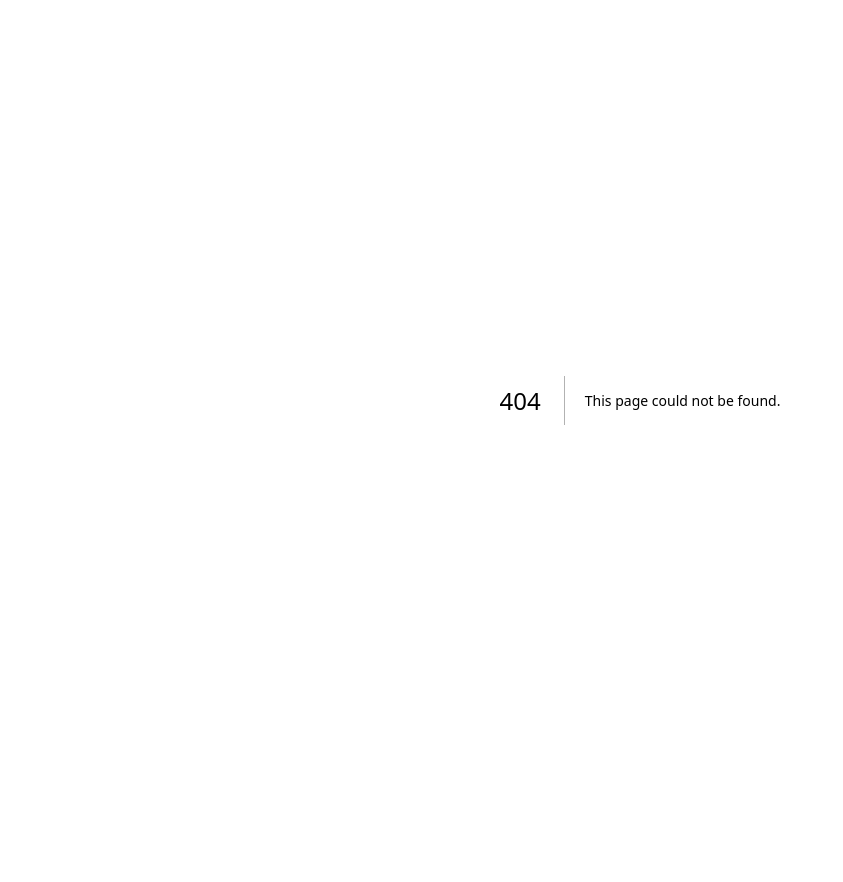
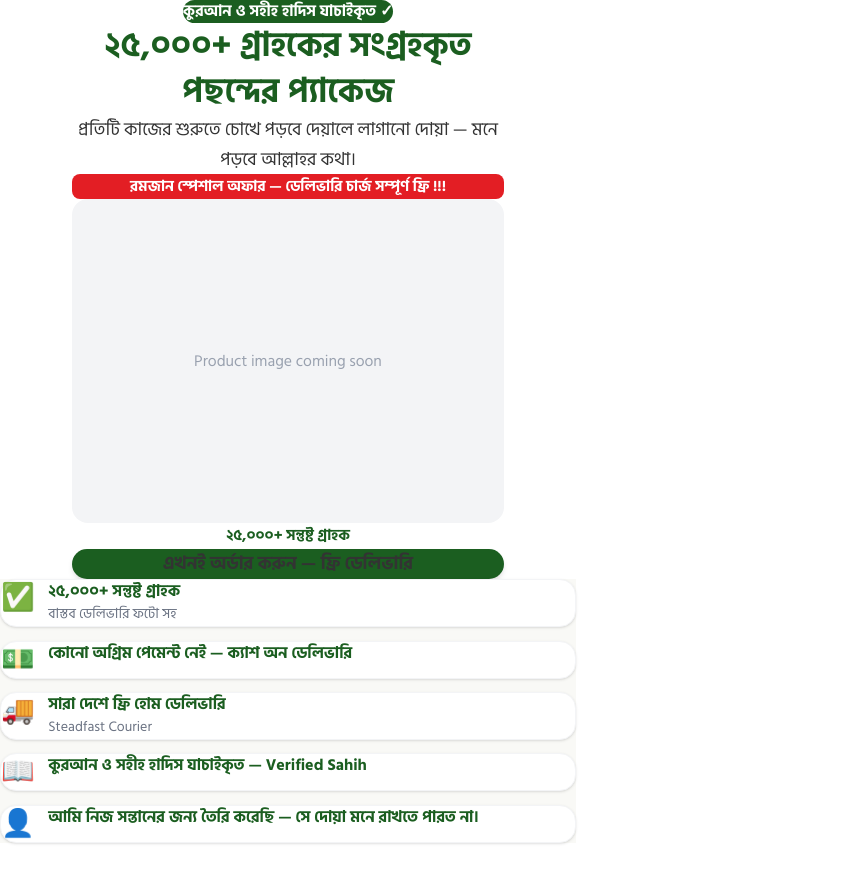
Before and after one commit to dewanwakilahmed/amanah-islamic-store, a Next.js app: page /30-stickers-pack in a window 1280 px wide. Before the commit this address had no page. Shown: the top 882 px of the page, without its empty margins (0-843 px from the left). Before the commit the page ends 860 px from the top, so only its background shows below. Built offline with nearby package versions, Linux system fonts and the light colour scheme.

Commit message:
feat: /30-stickers-pack skeleton — Hero, TrustBadges, section stubs, pixel stub

```diff
--- /dev/null
+++ b/app/30-stickers-pack/page.tsx
@@ -0,0 +1,41 @@
+import type { Metadata } from "next";
+import Hero from "@/src/components/landing/Hero";
+import TrustBadges from "@/src/components/landing/TrustBadges";
+import ProductFeatures from "@/src/components/landing/ProductFeatures";
+import DuaListPreview from "@/src/components/landing/DuaListPreview";
+import BundlePricing from "@/src/components/landing/BundlePricing";
+import OrderForm from "@/src/components/landing/OrderForm";
+import ViewContentTracker from "@/src/components/landing/ViewContentTracker";
+
+export const metadata: Metadata = {
+  title: "৩০টি ইসলামিক দোয়া স্টিকার | Amanah Islamic Store",
+  description:
+    "কুরআন ও সহীহ হাদিস যাচাইকৃত ৩০টি দোয়া স্টিকার। ১২০ GSM ওয়াটারপ্রুফ। সারা বাংলাদেশে ফ্রি ডেলিভারি। ক্যাশ অন ডেলিভারি।",
+  openGraph: {
+    title: "৩০টি ইসলামিক দোয়া স্টিকার | Amanah Islamic Store",
+    description:
+      "কুরআন ও সহীহ হাদিস যাচাইকৃত। ফ্রি ডেলিভারি। ক্যাশ অন ডেলিভারি।",
+    images: ["/og-image.jpg"],
+    locale: "bn_BD",
+    type: "website",
+  },
+};
+
+export default function StickersPackPage() {
+  return (
+    <>
+      {/* Client component — fires ViewContent Meta Pixel on mount */}
+      <ViewContentTracker />
+
+      {/* STRICT SECTION ORDER — do not reorder */}
+      <main className="min-h-screen bg-white max-w-lg mx-auto">
+        <Hero />
+        <TrustBadges />
+        <ProductFeatures />
+        <DuaListPreview />
+        <BundlePricing />
+        <OrderForm />
+      </main>
+    </>
+  );
+}
--- /dev/null
+++ b/src/components/landing/BundlePricing.tsx
@@ -0,0 +1,3 @@
+export default function BundlePricing() {
+  return <section id="pricing" />;
+}
--- /dev/null
+++ b/src/components/landing/DuaListPreview.tsx
@@ -0,0 +1,3 @@
+export default function DuaListPreview() {
+  return <section id="dua-list" />;
+}
--- /dev/null
+++ b/src/components/landing/Hero.tsx
@@ -0,0 +1,53 @@
+import { COPY } from "@/src/constants/copy";
+
+export default function Hero() {
+  return (
+    <section className="w-full bg-white px-4 pt-6 pb-8 flex flex-col items-center text-center">
+      {/* Green pill badge — authenticity signal above fold */}
+      <span className="inline-block bg-[#1B5E20] text-white text-sm font-semibold px-4 py-1.5 rounded-full mb-4">
+        {COPY.HERO_BADGE}
+      </span>
+
+      {/* H1 — primary headline */}
+      <h1 className="text-2xl sm:text-3xl font-bold text-[#1B5E20] leading-snug mb-3 max-w-sm">
+        {COPY.HERO_HEADLINE}
+      </h1>
+
+      {/* Sub-headline — emotional/spiritual hook */}
+      <p className="text-[18px] text-[#333333] leading-relaxed mb-4 max-w-sm">
+        {COPY.HERO_SUBTITLE}
+      </p>
+
+      {/* Red promo strip — urgency banner */}
+      <div className="w-full max-w-sm bg-[#E31E24] text-white font-bold text-[15px] text-center px-3 py-2 rounded mb-5">
+        {COPY.PROMO_STRIP}
+      </div>
+
+      {/* Product image placeholder — replace with real Cloudinary WebP when available */}
+      <div
+        className="w-full max-w-sm rounded-xl bg-gray-100 flex items-center justify-center mb-3"
+        style={{ aspectRatio: "4/3", minHeight: "240px" }}
+        aria-label="Product image placeholder"
+      >
+        <span className="text-gray-400 text-sm">
+          {/* TODO: Replace with Cloudinary WebP image via next/image */}
+          {/* <Image src={getOptimizedUrl('product-30-stickers')} alt="৩০টি দোয়া স্টিকার" fill /> */}
+          Product image coming soon
+        </span>
+      </div>
+
+      {/* Social proof micro-line — below image */}
+      <p className="text-[#1B5E20] font-semibold text-[15px] mb-5">
+        {COPY.TRUST_CUSTOMERS}
+      </p>
+
+      {/* Primary CTA button → anchors to order form */}
+      <a
+        href="#order-form"
+        className="w-full max-w-sm block bg-[#1B5E20] text-white text-[18px] font-bold text-center py-4 rounded-xl shadow-md active:scale-95 transition-transform"
+      >
+        {COPY.HERO_CTA}
+      </a>
+    </section>
+  );
+}
--- /dev/null
+++ b/src/components/landing/OrderForm.tsx
@@ -0,0 +1,3 @@
+export default function OrderForm() {
+  return <section id="order-form" className="min-h-[200px]" />;
+}
--- /dev/null
+++ b/src/components/landing/ProductFeatures.tsx
@@ -0,0 +1,3 @@
+export default function ProductFeatures() {
+  return <section id="features" />;
+}
--- /dev/null
+++ b/src/components/landing/TrustBadges.tsx
@@ -0,0 +1,74 @@
+import { COPY } from "@/src/constants/copy";
+
+// Badge data — exact order from spec. Do not reorder.
+const badges = [
+  {
+    id: "social-proof",
+    icon: "✅",
+    text: COPY.TRUST_CUSTOMERS,
+    sub: "বাস্তব ডেলিভারি ফটো সহ", // "with real delivery photo"
+  },
+  {
+    id: "cod",
+    icon: "💵",
+    text: COPY.TRUST_COD,
+    sub: null,
+  },
+  {
+    id: "delivery",
+    icon: "🚚",
+    text: COPY.TRUST_DELIVERY,
+    sub: "Steadfast Courier",
+  },
+  {
+    id: "verified",
+    icon: "📖",
+    text: COPY.TRUST_VERIFIED,
+    sub: null,
+  },
+  {
+    id: "founder",
+    icon: "👤",
+    text: COPY.FOUNDER_STORY,
+    sub: null, // TODO: Replace icon with real founder photo via Cloudinary
+  },
+];
+
+export default function TrustBadges() {
+  return (
+    <section
+      aria-label="Trust signals"
+      className="w-full bg-[#f9f9f6] px-4 py-7 flex flex-col gap-3"
+    >
+      <h2 className="sr-only">আমরা কেন বিশ্বস্ত</h2>
+
+      {badges.map((badge) => (
+        <div
+          key={badge.id}
+          className="flex items-start gap-3 bg-white rounded-xl px-4 py-3 shadow-sm border border-gray-100"
+        >
+          {/* Icon / founder photo placeholder */}
+          <div className="text-2xl flex-shrink-0 mt-0.5">
+            {badge.id === "founder" ? (
+              // TODO: Replace with real founder photo
+              // <Image src={founderPhotoUrl} alt="Founder" width={40} height={40} className="rounded-full" />
+              <span aria-hidden="true">👤</span>
+            ) : (
+              <span aria-hidden="true">{badge.icon}</span>
+            )}
+          </div>
+
+          {/* Badge text */}
+          <div className="flex flex-col">
+            <p className="text-[#1B5E20] font-bold text-[16px] leading-snug">
+              {badge.text}
+            </p>
+            {badge.sub && (
+              <p className="text-gray-500 text-[14px] mt-0.5">{badge.sub}</p>
+            )}
+          </div>
+        </div>
+      ))}
+    </section>
+  );
+}
--- /dev/null
+++ b/src/components/landing/ViewContentTracker.tsx
@@ -0,0 +1,13 @@
+"use client";
+
+import { useEffect } from "react";
+import { fireViewContent } from "@/src/lib/meta/pixel";
+
+export default function ViewContentTracker() {
+  useEffect(() => {
+    fireViewContent();
+  }, []);
+
+  // Renders nothing visible
+  return null;
+}
--- /dev/null
+++ b/src/lib/meta/pixel.ts
@@ -0,0 +1,21 @@
+// Stub — wire real Meta Pixel ID here in Phase B
+// ViewContent fires on /30-stickers-pack page load
+// InitiateCheckout fires on order form focus
+
+export function fireViewContent(): void {
+  if (typeof window === "undefined") return;
+  // TODO: Replace 'PIXEL_ID' with real Meta Pixel ID from .env.local
+  // window.fbq('track', 'ViewContent', {
+  //   content_name: '30 Islamic Dua Stickers',
+  //   content_category: 'Islamic Products',
+  //   currency: 'BDT',
+  //   value: 320,
+  // });
+  console.log("[Meta Pixel] ViewContent fired (stub)");
+}
+
+export function fireInitiateCheckout(): void {
+  if (typeof window === "undefined") return;
+  // TODO: wire on order form focus
+  console.log("[Meta Pixel] InitiateCheckout fired (stub)");
+}
```
